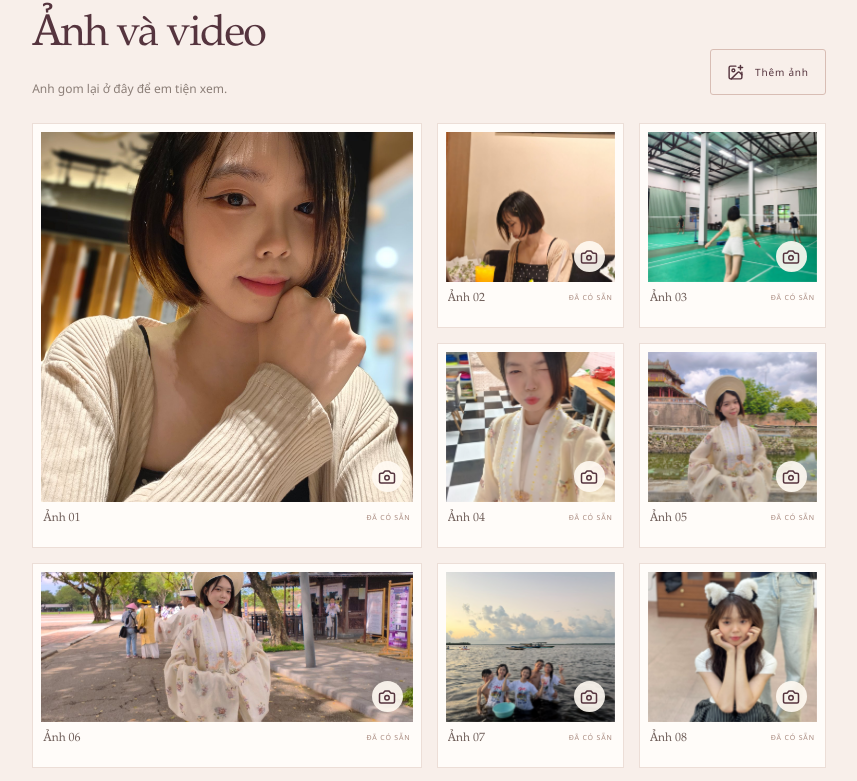
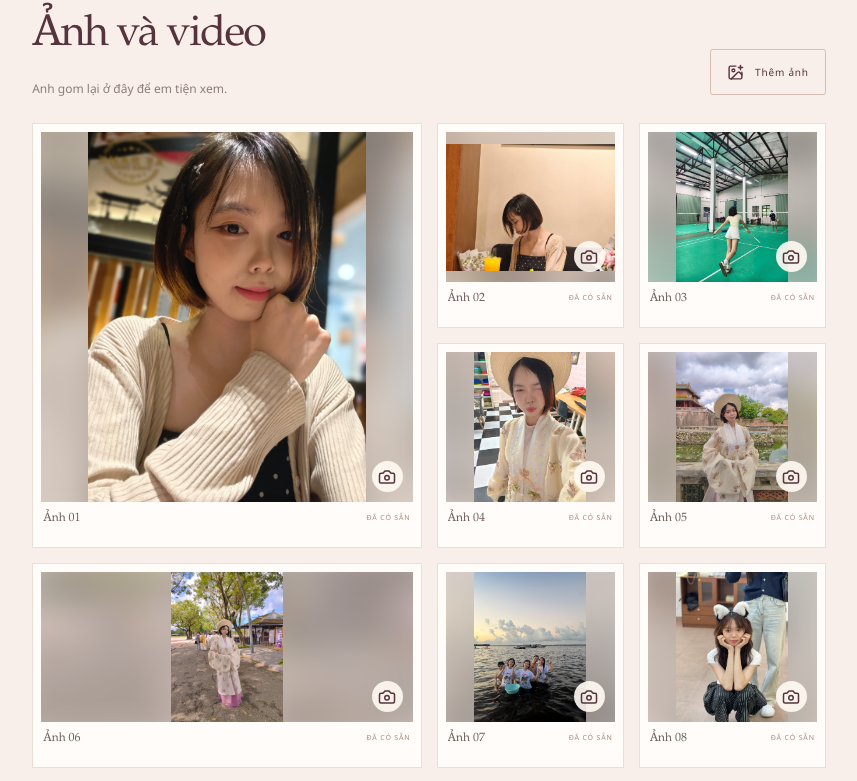
Before and after one commit to DuckLoc/Nguyet, a React (Vite) app: page / in a window 1280 px wide. Shown: the part 2620-3401 px from the top of the page, without its empty margins (211-1068 px from the left). Built offline with nearby package versions, Linux system fonts and the light colour scheme.

Commit message:
Show full photos in the album grid
Use contain sizing and a blurred image backdrop so gallery thumbnails no longer crop faces.

```diff
--- a/src/App.css
+++ b/src/App.css
@@ -103,10 +103,10 @@ main { overflow: hidden; }
 .photo-card:first-child { grid-column: span 2; grid-row: span 2; }
 .photo-card:nth-child(6) { grid-column: span 2; }
 .photo-preview { position: relative; width: 100%; height: calc(100% - 37px); display: block; overflow: hidden; padding: 0; border: 0; background: #f2e4dd; cursor: zoom-in; transform-style: preserve-3d; transition: transform .35s, box-shadow .35s; }
-.photo-preview img { width: 100%; height: 100%; object-fit: cover; transform: translateZ(0) scale(1); transition: transform .45s cubic-bezier(.2,.7,.2,1); }
+.photo-preview::before { position: absolute; z-index: 0; inset: -14px; background-image: var(--photo-background); background-position: center; background-size: cover; content: ''; filter: blur(16px) brightness(.78) saturate(.8); opacity: .5; transform: scale(1.08); pointer-events: none; }
+.photo-preview img { position: relative; z-index: 1; width: 100%; height: 100%; object-fit: contain; object-position: center; }
 .photo-preview:hover, .photo-preview:focus-visible { box-shadow: 0 12px 22px #55343e26; transform: translateZ(11px); }
-.photo-preview:hover img, .photo-preview:focus-visible img { transform: translateZ(4px) scale(1.055); }
-.photo-zoom { position: absolute; right: 10px; bottom: 10px; width: 31px; height: 31px; display: grid; place-items: center; border-radius: 50%; background: #fffaf2e8; color: var(--wine); }
+.photo-zoom { position: absolute; z-index: 2; right: 10px; bottom: 10px; width: 31px; height: 31px; display: grid; place-items: center; border-radius: 50%; background: #fffaf2e8; color: var(--wine); }
 .photo-caption-row { display: flex; align-items: center; gap: 4px; padding: 7px 2px 1px; }
 .bundled-caption { min-width: 0; overflow: hidden; color: #6f5e59; font-family: var(--serif); font-size: 12px; text-overflow: ellipsis; white-space: nowrap; }
 .bundled-label { margin-left: auto; color: #a8897e; font-size: 7px; letter-spacing: .12em; white-space: nowrap; }
--- a/src/App.tsx
+++ b/src/App.tsx
@@ -1,4 +1,4 @@
-import { useEffect, useRef, useState } from 'react'
+import { useEffect, useRef, useState, type CSSProperties } from 'react'
 import { AnimatePresence, motion, MotionConfig } from 'motion/react'
 import {
   ArrowDown,
@@ -302,7 +302,7 @@ function App() {
         <div className="photo-grid">
             {galleryPhotos.map((photo, index) => (
               <motion.article className={`photo-card ${photo.upload ? 'photo-card-upload' : ''}`} key={photo.id} initial={{ opacity: 0, y: 22, scale: 0.94, rotateY: index % 2 === 0 ? -10 : 10, rotateX: 5 }} whileInView={{ opacity: 1, y: 0, scale: 1, rotateY: 0, rotateX: 0 }} viewport={{ once: true, amount: 0.12 }} transition={{ duration: 0.62, delay: Math.min(index % 4, 3) * 0.07, ease: 'easeOut' }}>
-                <button className="photo-preview" onClick={() => setActivePhoto(index)} aria-label={`Xem ảnh ${index + 1}`}>
+                <button className="photo-preview" style={{ '--photo-background': `url("${photo.src}")` } as CSSProperties} onClick={() => setActivePhoto(index)} aria-label={`Xem ảnh ${index + 1}`}>
                   <img src={photo.src} alt={photo.caption || `Ảnh ${index + 1}`} loading={index === 0 ? 'eager' : 'lazy'} decoding="async" /><span className="photo-zoom"><Camera size={18} /></span>
                 </button>
                 {photo.upload ? (
```
